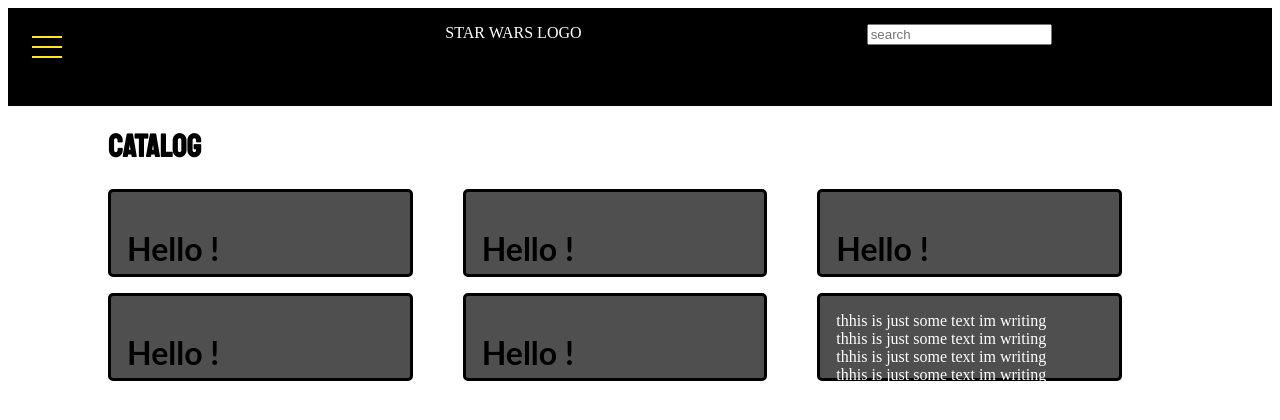
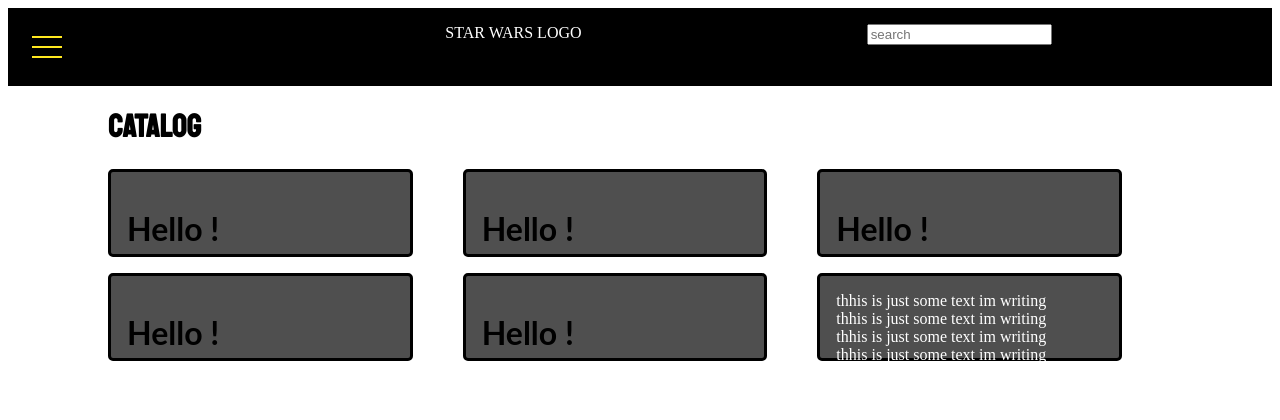
Before and after one commit to brendacardenas/angular-stackblitz-starwars, an Angular app: page / in a window 1280 px wide. Shown: the top 420 px of the page. Built offline with nearby package versions, Linux system fonts and the light colour scheme.

Commit message:
1 file modified

```diff
--- a/src/app/nav-menu/nav-menu.component.scss
+++ b/src/app/nav-menu/nav-menu.component.scss
@@ -11,7 +11,7 @@ ul {
         padding: 1em;
         margin-right: 10px;
         width: 20%;
-        height: 50px;
+        height: 30px;
         margin-bottom: 1em;
         display: flex;
         flex-direction: column;
```
